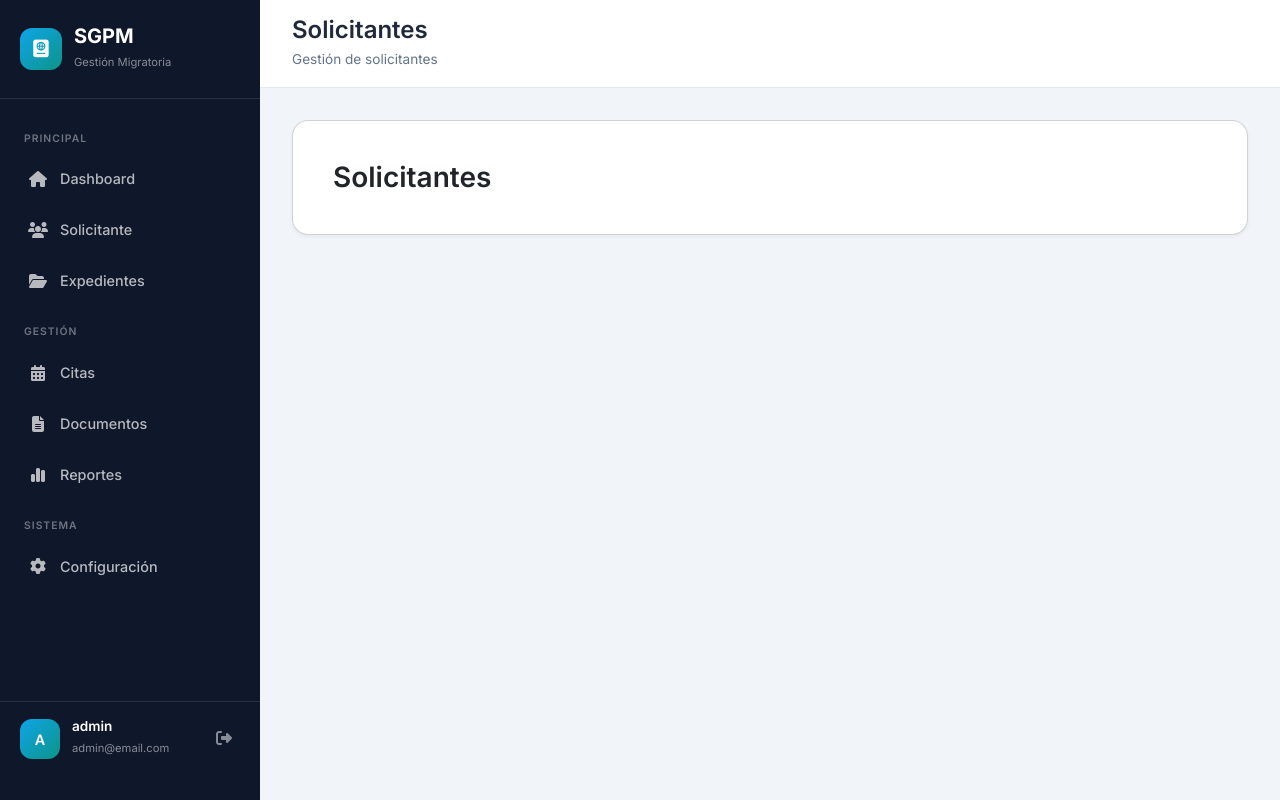
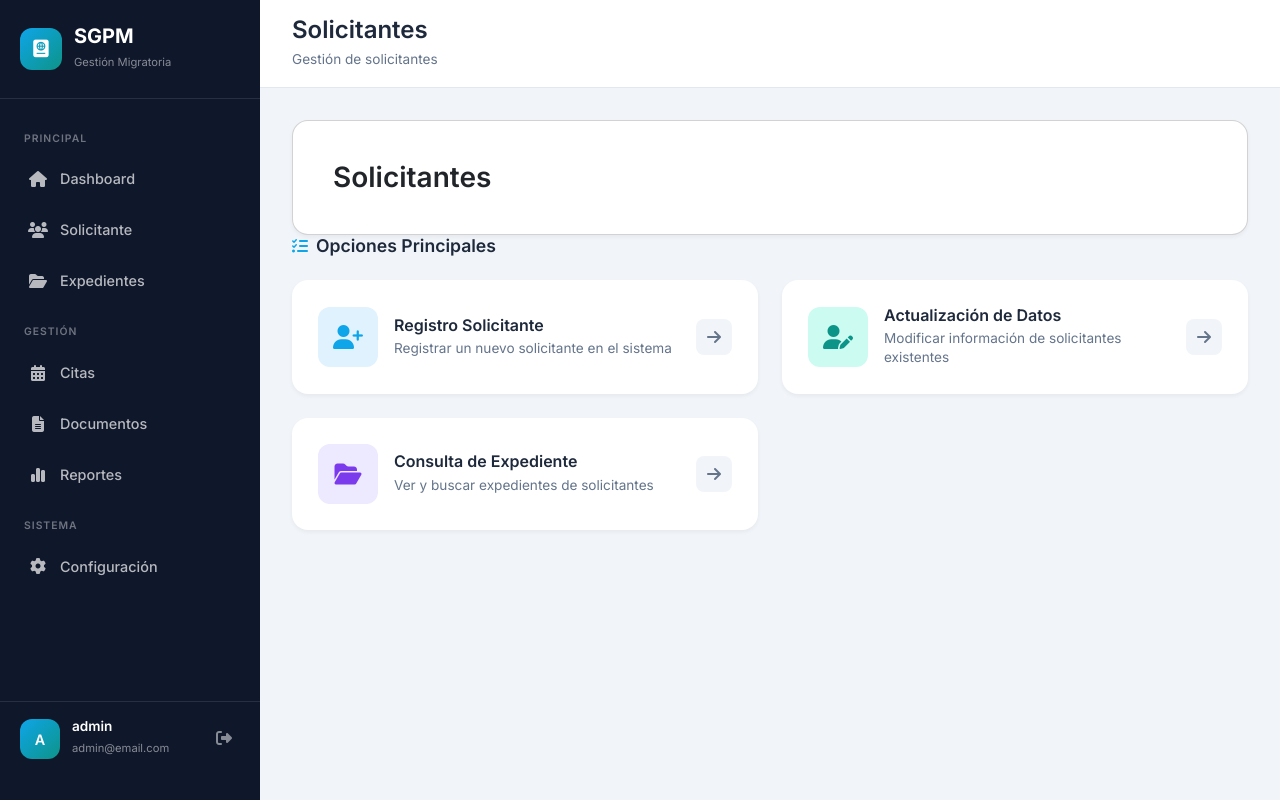
Before and after one commit to Zooval/SGPM, a Django app: page /solicitante/ in a window 1280 px wide. Run offline with Django 5.2, Linux system fonts and the light colour scheme; a user stored in the database is signed in.

Commit message:
feat(vistas): Actualizar vistas de registro colicitante y solicitante, agregar menu css

```diff
--- a/SGPM/presentation/views/solicitante.py
+++ b/SGPM/presentation/views/solicitante.py
@@ -12,6 +12,7 @@ def solicitante_view(request):
     }
     return render(request, 'solicitante.html', context)
 
+@login_required
 def registro_solicitante_view(request):
     context = {
         'page_title': 'registro solicitantes',
--- /dev/null
+++ b/static/css/menu.css
@@ -0,0 +1,159 @@
+/* ========== MENU SECTION - Estilos adicionales ========== */
+
+.menu-section {
+    margin-bottom: var(--spacing-xl);
+}
+
+.menu-title {
+    font-size: 1.1rem;
+    font-weight: 600;
+    color: var(--text-dark);
+    margin-bottom: var(--spacing-lg);
+    display: flex;
+    align-items: center;
+    gap: var(--spacing-sm);
+}
+
+.menu-title i {
+    color: var(--primary);
+    font-size: 1rem;
+}
+
+.menu-grid {
+    display: grid;
+    grid-template-columns: repeat(auto-fit, minmax(320px, 1fr));
+    gap: var(--spacing-lg);
+}
+
+.menu-card {
+    background: var(--bg-white);
+    border-radius: var(--radius-lg);
+    padding: var(--spacing-lg);
+    display: flex;
+    align-items: center;
+    gap: var(--spacing-md);
+    box-shadow: var(--shadow-sm);
+    transition: all var(--transition-base);
+    text-decoration: none;
+    border: 2px solid transparent;
+    position: relative;
+    overflow: hidden;
+}
+
+.menu-card::before {
+    content: '';
+    position: absolute;
+    top: 0;
+    left: 0;
+    width: 100%;
+    height: 4px;
+    background: linear-gradient(90deg, var(--primary), var(--accent));
+    transform: scaleX(0);
+    transform-origin: left;
+    transition: transform var(--transition-base);
+}
+
+.menu-card:hover {
+    transform: translateY(-6px);
+    box-shadow: 0 12px 35px -8px rgba(14, 165, 233, 0.3);
+    border-color: var(--primary-light);
+}
+
+.menu-card:hover::before {
+    transform: scaleX(1);
+}
+
+.menu-card-icon {
+    width: 60px;
+    height: 60px;
+    border-radius: var(--radius-md);
+    display: flex;
+    align-items: center;
+    justify-content: center;
+    font-size: 1.5rem;
+    flex-shrink: 0;
+    transition: all var(--transition-base);
+}
+
+.menu-card:hover .menu-card-icon {
+    transform: scale(1.1) rotate(5deg);
+}
+
+.menu-card-icon.blue {
+    background: var(--primary-light);
+    color: var(--primary);
+}
+
+.menu-card-icon.green {
+    background: var(--accent-light);
+    color: var(--accent);
+}
+
+.menu-card-icon.purple {
+    background: #ede9fe;
+    color: #7c3aed;
+}
+
+.menu-card-icon.orange {
+    background: #ffedd5;
+    color: #ea580c;
+}
+
+.menu-card-content {
+    flex: 1;
+}
+
+.menu-card-content h5 {
+    margin: 0 0 0.25rem;
+    font-size: 1rem;
+    font-weight: 600;
+    color: var(--text-dark);
+    transition: color var(--transition-base);
+}
+
+.menu-card:hover .menu-card-content h5 {
+    color: var(--primary);
+}
+
+.menu-card-content p {
+    margin: 0;
+    font-size: 0.85rem;
+    color: var(--text-muted);
+    line-height: 1.4;
+}
+
+.menu-card-arrow {
+    width: 36px;
+    height: 36px;
+    background: var(--bg-main);
+    border-radius: var(--radius-sm);
+    display: flex;
+    align-items: center;
+    justify-content: center;
+    color: var(--text-muted);
+    transition: all var(--transition-base);
+    flex-shrink: 0;
+}
+
+.menu-card:hover .menu-card-arrow {
+    background: var(--primary);
+    color: white;
+    transform: translateX(4px);
+}
+
+/* Responsive adjustments for menu */
+@media (max-width: 768px) {
+    .menu-grid {
+        grid-template-columns: 1fr;
+    }
+
+    .menu-card {
+        padding: var(--spacing-md);
+    }
+
+    .menu-card-icon {
+        width: 50px;
+        height: 50px;
+        font-size: 1.25rem;
+    }
+}
--- a/templates/registro_solicitante.html
+++ b/templates/registro_solicitante.html
@@ -3,6 +3,7 @@
 {% block title %}SGPM | Dashboard{% endblock %}
 {% block page_title %}Dashboard{% endblock %}
 {% block page_subtitle %}Bienvenido de vue, {{ user.first_name|default:user.username }}{% endblock %}
+
 
 {% block page_content %}
             <!-- Welcome Card -->
--- a/templates/solicitante.html
+++ b/templates/solicitante.html
@@ -3,6 +3,11 @@
 {% block title %}SGPM | Clientes{% endblock %}
 {% block page_title %}Solicitantes{% endblock %}
 {% block page_subtitle %}Gestión de solicitantes {% endblock %}
+
+{% block extra_head %}
+    {% load static %}
+        <link rel="stylesheet" href="{% static 'css/menu.css' %}">
+{% endblock %}
 
 {% block page_content %}
     <div class="card">
@@ -10,4 +15,53 @@
             <h3>Solicitantes</h3>
         </div>
     </div>
+
+    <!-- Menu Section -->
+            <div class="menu-section">
+                <h4 class="menu-title">
+                    <i class="fa-solid fa-list-check"></i>
+                    Opciones Principales
+                </h4>
+                <div class="menu-grid">
+                    <a href="{% url 'dashboard' %}" class="menu-card {% if request.resolver_match.url_name == 'dashboard' %}active{% endif %}">
+                        <div class="menu-card-icon blue">
+                            <i class="fa-solid fa-user-plus"></i>
+                        </div>
+                        <div class="menu-card-content">
+                            <h5>Registro Solicitante</h5>
+                            <p>Registrar un nuevo solicitante en el sistema</p>
+                        </div>
+                        <div class="menu-card-arrow">
+                            <i class="fa-solid fa-arrow-right"></i>
+                        </div>
+                    </a>
+
+                    <a href="actualizacion_datos.html" class="menu-card">
+                        <div class="menu-card-icon green">
+                            <i class="fa-solid fa-user-pen"></i>
+                        </div>
+                        <div class="menu-card-content">
+                            <h5>Actualización de Datos</h5>
+                            <p>Modificar información de solicitantes existentes</p>
+                        </div>
+                        <div class="menu-card-arrow">
+                            <i class="fa-solid fa-arrow-right"></i>
+                        </div>
+                    </a>
+
+                    <a href="consulta_expediente.html" class="menu-card">
+                        <div class="menu-card-icon purple">
+                            <i class="fa-solid fa-folder-open"></i>
+                        </div>
+                        <div class="menu-card-content">
+                            <h5>Consulta de Expediente</h5>
+                            <p>Ver y buscar expedientes de solicitantes</p>
+                        </div>
+                        <div class="menu-card-arrow">
+                            <i class="fa-solid fa-arrow-right"></i>
+                        </div>
+                    </a>
+                </div>
+            </div>
+
 {% endblock %}
```
